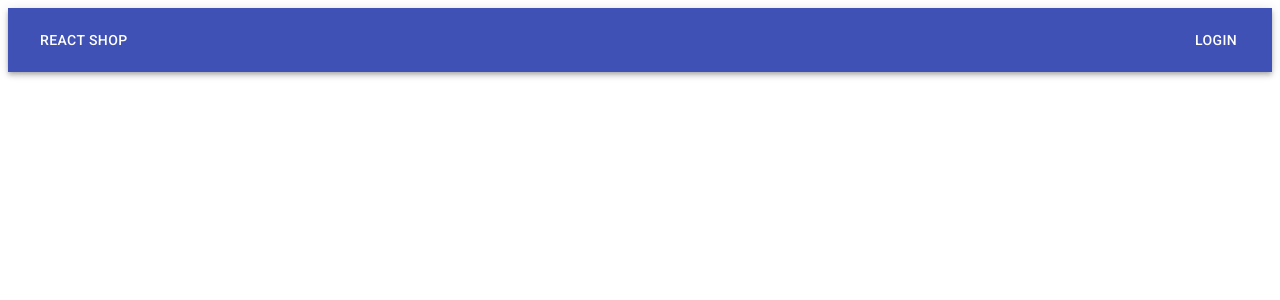
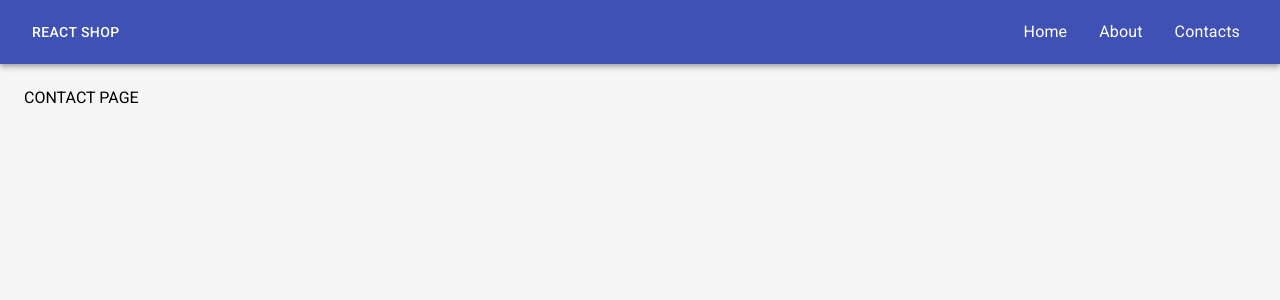
Before and after one commit to MaystroS/recipes-react, a React (Create React App) app: page /contacts in a window 1280 px wide. Shown: the top 300 px of the page. Built offline with nearby package versions, Linux system fonts and the light colour scheme.

Commit message:
feat(routing): added base routing and pages

```diff
--- a/src/App.js
+++ b/src/App.js
@@ -1,10 +1,28 @@
-import {Header, Main} from "./layout";
+import React from "react";
+import {BrowserRouter as Router, Route, Switch} from "react-router-dom";
+import {Header} from "./layout";
+import {Container} from "@material-ui/core";
+import Home from "./pages/Home";
+import Contacts from "./pages/Contacts";
+import About from "./pages/About";
+import NotFound from "./pages/NotFound";
 
 function App() {
 	return (
 		<>
-			<Header />
-			<Main />
+			<Router>
+				<Header/>
+				<main className='main'>
+					<Container maxWidth="lg">
+						<Switch>
+							<Route exact path='/' component={Home}/>
+							<Route path='/about' component={About}/>
+							<Route path='/contacts' component={Contacts}/>
+							<Route component={NotFound}/>
+						</Switch>
+					</Container>
+				</main>
+			</Router>
 		</>
 	);
 }
--- a/src/index.js
+++ b/src/index.js
@@ -2,6 +2,7 @@ import React from 'react';
 import ReactDOM from 'react-dom';
 import App from './App';
 //import reportWebVitals from './reportWebVitals';
+import './styles/style.scss';
 
 ReactDOM.render(
   <React.StrictMode>
--- a/src/layout/Header.jsx
+++ b/src/layout/Header.jsx
@@ -1,14 +1,27 @@
-import {AppBar, Button, Toolbar} from "@material-ui/core";
+import {AppBar, Button, Link, makeStyles, Toolbar, Typography} from "@material-ui/core";
+import {Link as RouterLink} from "react-router-dom";
+
+const useStyles = makeStyles(theme =>( {
+	nav: {
+		'& > *': {
+			margin: theme.spacing(2),
+		}
+	}
+}));
 
 export function Header() {
+	const classes = useStyles();
 
 	return (
 		<header>
 			<AppBar position="sticky">
 				<Toolbar style={{justifyContent: 'space-between'}}>
-					<Button to="/" color="inherit">REACT SHOP</Button>
-					{/*todo create normal links*/}
-					<Button color="inherit">Login</Button>
+					<Button to="/" component={RouterLink} color="inherit">REACT SHOP</Button>
+					<Typography className={classes.nav} component='nav'>
+						<Link to='/' component={RouterLink} color='inherit'>Home</Link>
+						<Link to='/about' component={RouterLink} color='inherit'>About</Link>
+						<Link to='/contacts' component={RouterLink} color='inherit'>Contacts</Link>
+					</Typography>
 				</Toolbar>
 			</AppBar>
 		</header>
--- a/src/layout/Main.jsx
+++ b/src/layout/Main.jsx
@@ -1,18 +1,12 @@
 import React from "react";
-import {Container, LinearProgress} from "@material-ui/core";
 
 export function Main() {
 
 	console.log('MAIN />: render')
 
 	return (
-		<main className='main'>
-			<Container maxWidth="lg">
-				<div className="main__header">
-
-				</div>
-
-			</Container>
-		</main>
+		<>
+			MAIN
+		</>
 	);
 }
--- /dev/null
+++ b/src/pages/About.jsx
@@ -0,0 +1,11 @@
+import React from 'react';
+
+function About(props) {
+	return (
+		<div>
+			ABOUT PAGE
+		</div>
+	);
+}
+
+export default About;
--- /dev/null
+++ b/src/pages/Contacts.jsx
@@ -0,0 +1,11 @@
+import React from 'react';
+
+function Contacts(props) {
+	return (
+		<div>
+			CONTACT PAGE
+		</div>
+	);
+}
+
+export default Contacts;
--- /dev/null
+++ b/src/pages/Home.jsx
@@ -0,0 +1,11 @@
+import React from 'react';
+
+function Home(props) {
+	return (
+		<div>
+			HOME PAGE
+		</div>
+	);
+}
+
+export default Home;
--- /dev/null
+++ b/src/pages/NotFound.jsx
@@ -0,0 +1,11 @@
+import React from 'react';
+
+function NotFound(props) {
+	return (
+		<div>
+			<h1>Page not found</h1>
+		</div>
+	);
+}
+
+export default NotFound;
--- a/src/styles/style.scss
+++ b/src/styles/style.scss
@@ -4,6 +4,13 @@
 	display: flex;
 	flex-direction: column;
 	height: 100vh;
+	font-family: Roboto, sans-serif;
+}
+
+nav {
+	& > * {
+		margin: 0 8px;
+	}
 }
 
 .main {
```
